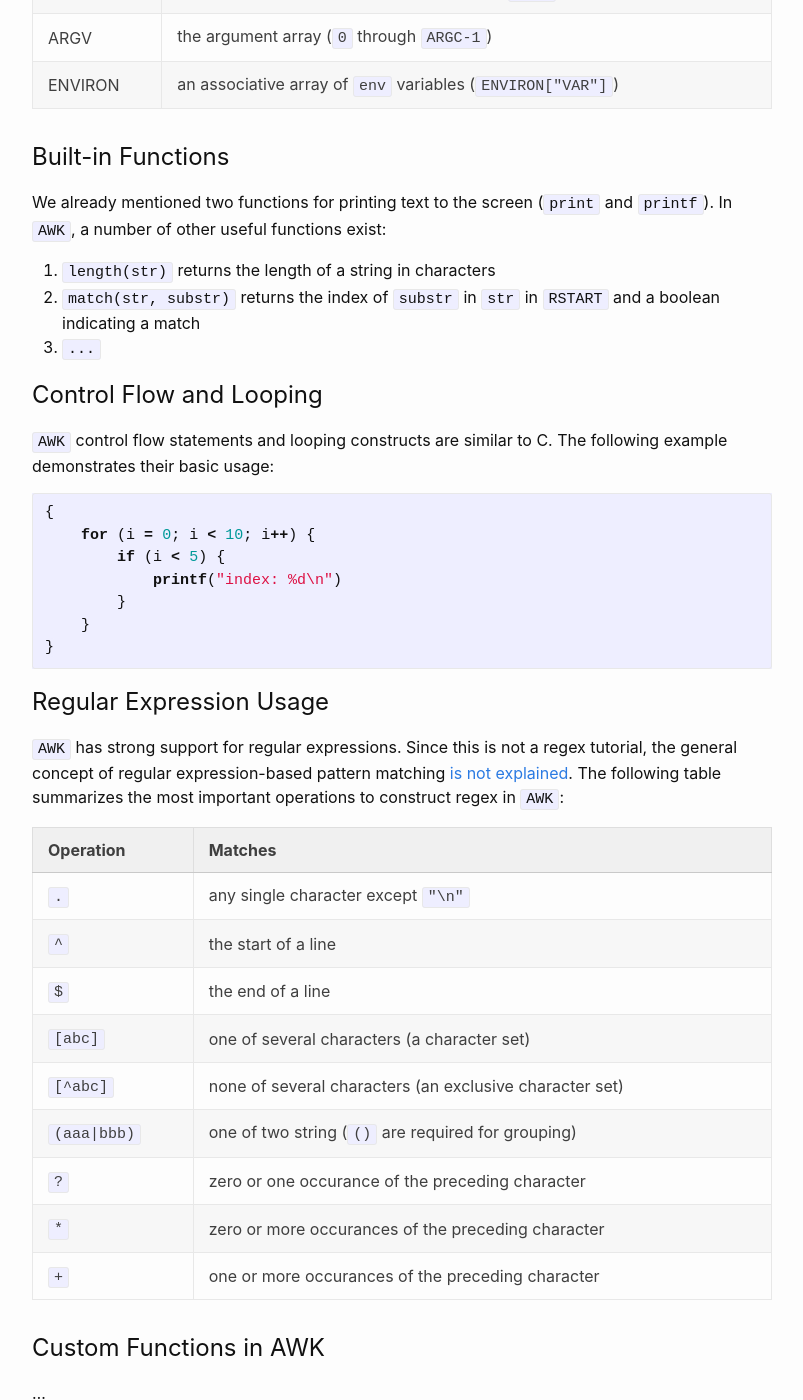
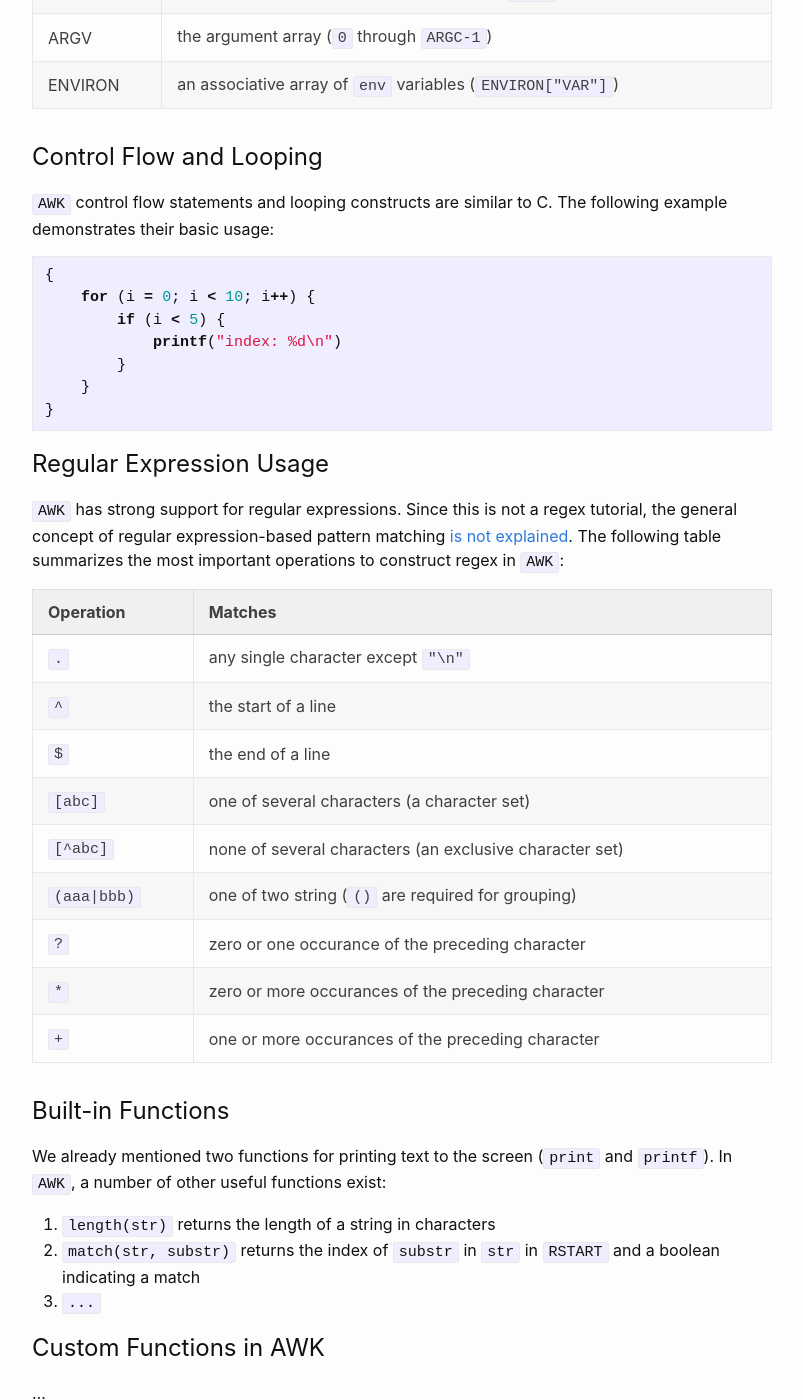
Before and after one commit to DanielSchuette/DanielSchuette.github.io, a Jekyll site: the page built from _posts/2019-08-25-awk_basics.md, in a window 1280 px wide and 1400 px high, scrolled down 3396 px. Shown: the whole window, without its empty margins (238-1041 px from the left). Built offline with Jekyll 4.4.1, drawn with Linux system fonts in a browser that asks for light colours; nearby versions of some CDN libraries; some web fonts are replaced; comment, search, counter and statistics services are not loaded; part of the change alters nothing that is shown.

```diff
--- a/_posts/2019-08-25-awk_basics.md
+++ b/_posts/2019-08-25-awk_basics.md
@@ -115,13 +115,6 @@ There are a number of built-in variables that determine a program's behavior, th
 | ARGV     | the argument array (`0` through `ARGC-1`)                               |
 | ENVIRON  | an associative array of `env` variables (`ENVIRON["VAR"]`)              |
 
-# Built-in Functions
-We already mentioned two functions for printing text to the screen (`print` and `printf`). In `AWK`, a number of other useful functions exist:
-
-1. `length(str)` returns the length of a string in characters
-1. `match(str, substr)` returns the index of `substr` in `str` in `RSTART` and a boolean indicating a match
-1. `...`
-
 # Control Flow and Looping
 `AWK` control flow statements and looping constructs are similar to C. The following example demonstrates their basic usage:
 
@@ -150,6 +143,14 @@ We already mentioned two functions for printing text to the screen (`print` and
 | `*`         | zero or more occurances of the preceding character      |
 | `+`         | one or more occurances of the preceding character       |
 
+# Built-in Functions
+We already mentioned two functions for printing text to the screen (`print` and `printf`). In `AWK`, a number of other useful functions exist:
+
+1. `length(str)` returns the length of a string in characters
+1. `match(str, substr)` returns the index of `substr` in `str` in `RSTART` and a boolean indicating a match
+1. `...`
+
+
 # Custom Functions in AWK
 ...
 
```
